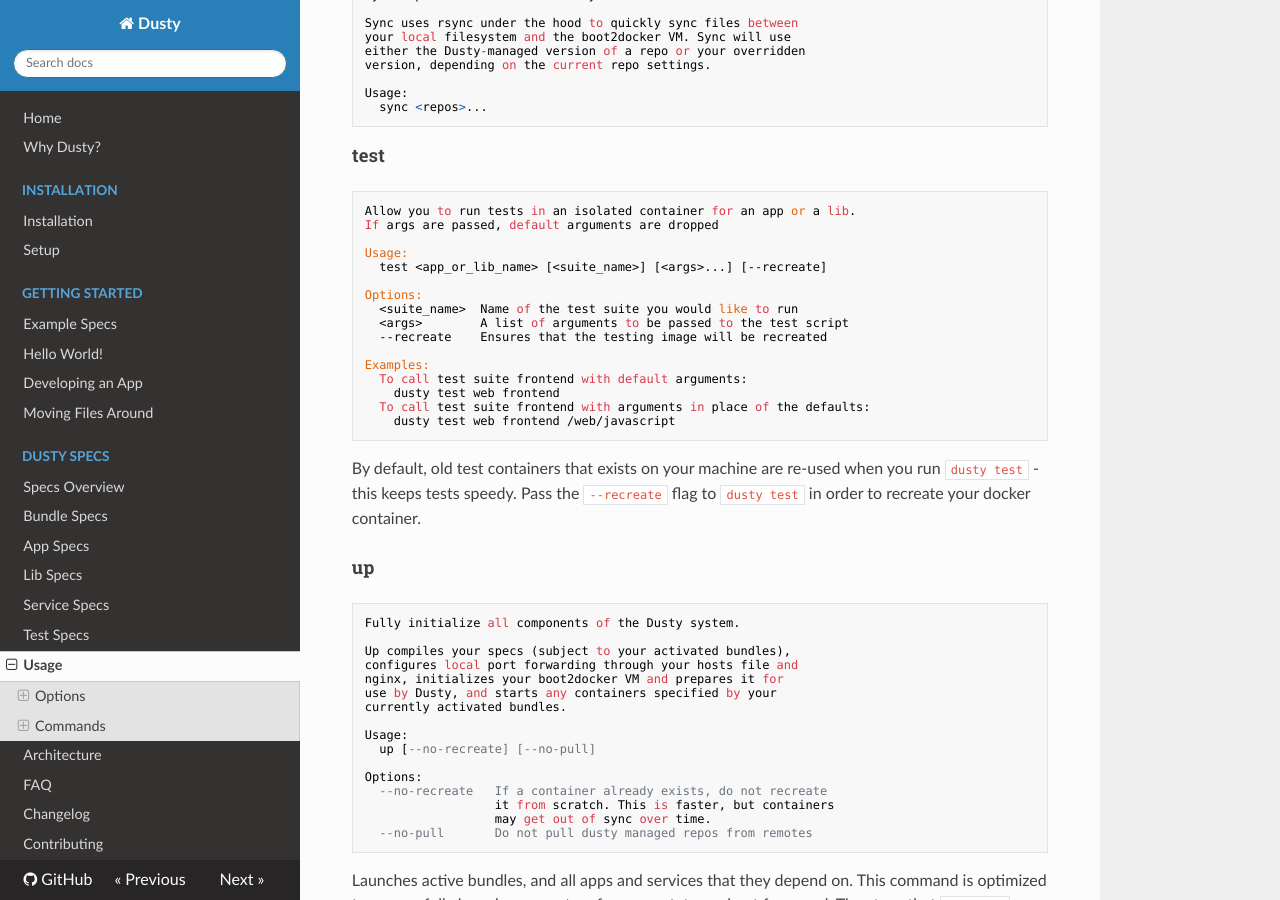
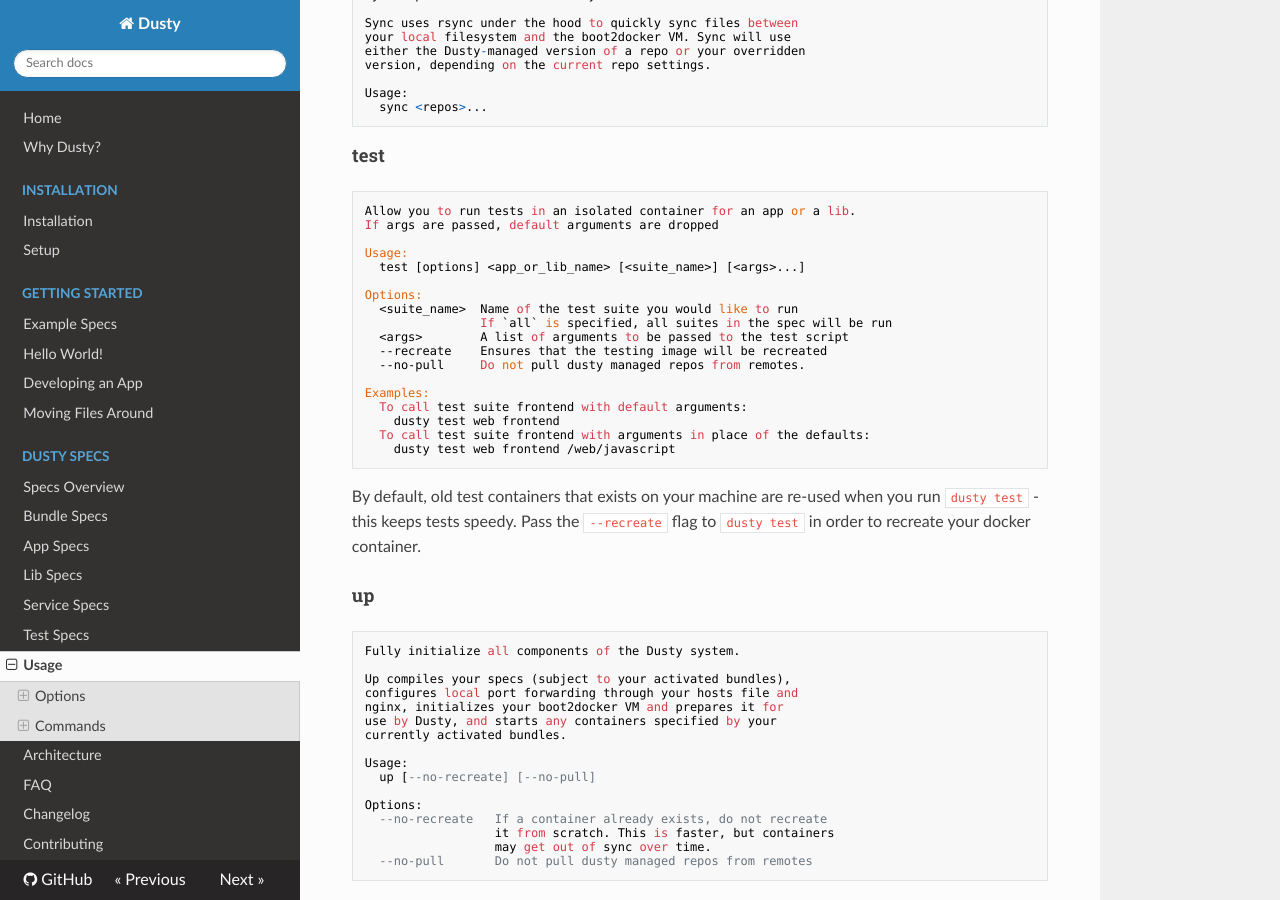
Before and after one commit to gamechanger/dusty, an MkDocs documentation site: the page built from docs/usage.md, in a window 1280 px wide and 900 px high, scrolled down 5066 px. Built offline with MkDocs 1.6.1, drawn with Linux system fonts in a browser that asks for light colours; nearby versions of some CDN libraries; old or Windows-style settings are respelled for this version of MkDocs.

Commit message:
Fix option ordering on test docs.

```diff
--- a/docs/usage.md
+++ b/docs/usage.md
@@ -297,12 +297,14 @@
 If args are passed, default arguments are dropped
 
 Usage:
-  test <app_or_lib_name> [<suite_name>] [<args>...] [--recreate]
+  test [options] <app_or_lib_name> [<suite_name>] [<args>...]
 
 Options:
   <suite_name>  Name of the test suite you would like to run
+                If `all` is specified, all suites in the spec will be run
   <args>        A list of arguments to be passed to the test script
   --recreate    Ensures that the testing image will be recreated
+  --no-pull     Do not pull dusty managed repos from remotes.
 
 Examples:
   To call test suite frontend with default arguments:
```
Also changed, not shown: 1 other file.
